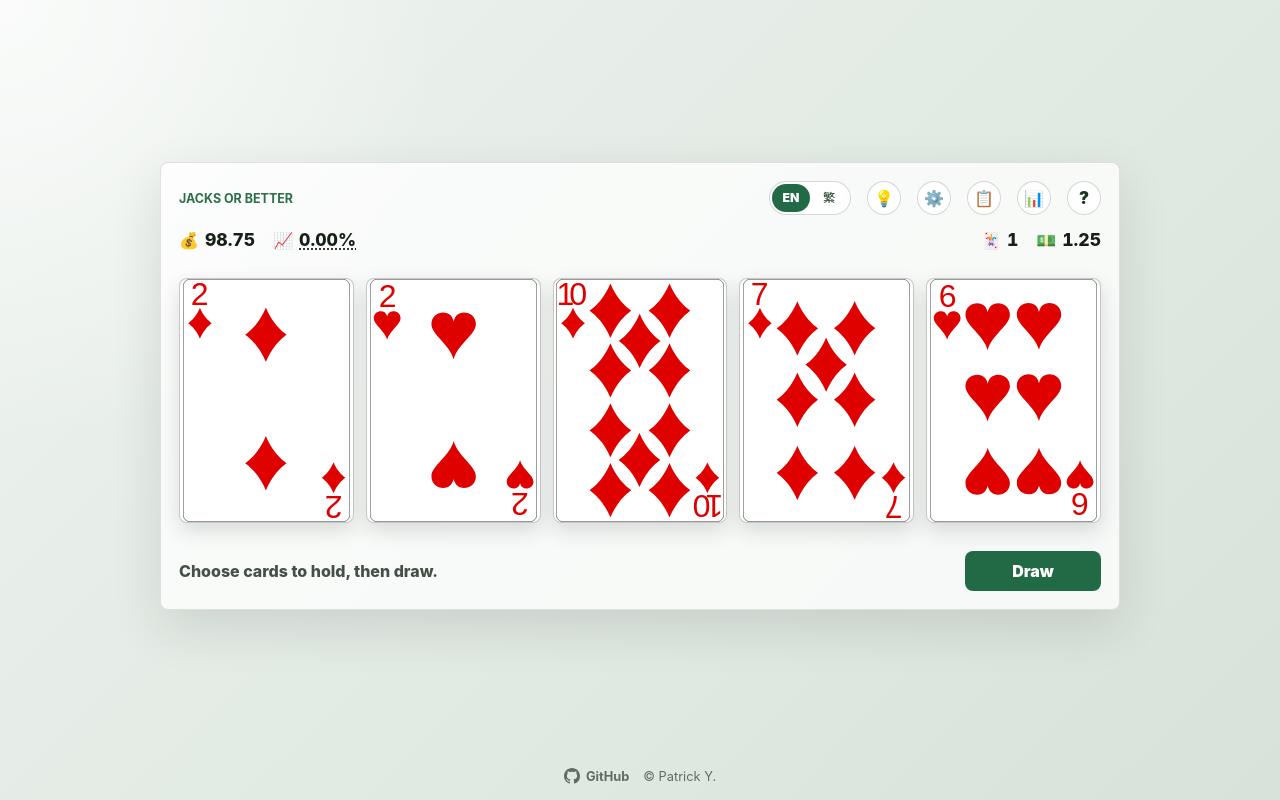
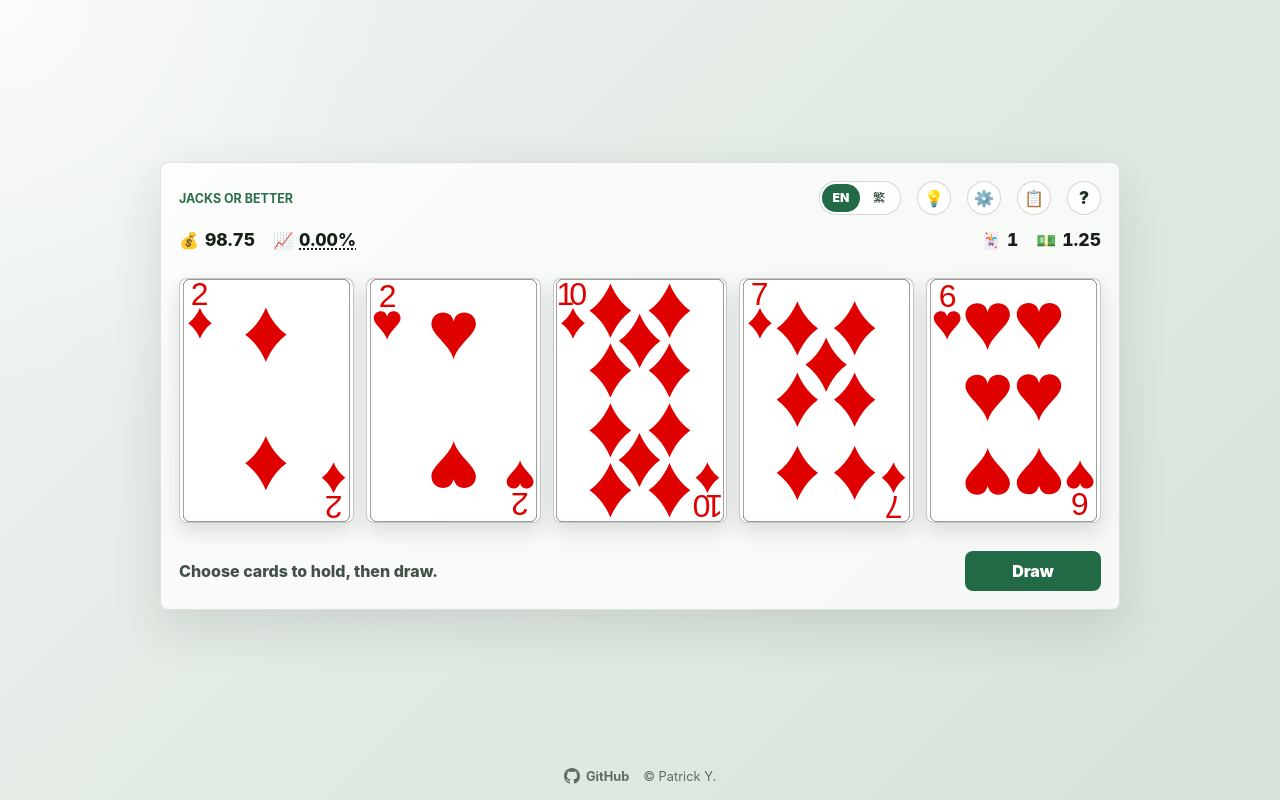
Before and after one commit to patrickyee/mvpweb, a Vue app: page / in a window 1280 px wide. Built offline with nearby package versions, Linux system fonts and the light colour scheme.

Commit message:
hide sim

```diff
--- a/src/style.css
+++ b/src/style.css
@@ -203,8 +203,7 @@ select {
 }
 
 .settings-toggle,
-.paytable-toggle,
-.simulation-toggle {
+.paytable-toggle {
   width: 34px;
   height: 34px;
   display: inline-grid;
@@ -220,14 +219,12 @@ select {
 }
 
 .settings-toggle:hover,
-.paytable-toggle:hover,
-.simulation-toggle:hover {
+.paytable-toggle:hover {
   background: #eef7ef;
 }
 
 .settings-toggle:focus-visible,
-.paytable-toggle:focus-visible,
-.simulation-toggle:focus-visible {
+.paytable-toggle:focus-visible {
   outline: 3px solid #2f7bff;
   outline-offset: 3px;
 }
@@ -921,8 +918,7 @@ select {
   .help-toggle,
   .hint-toggle,
   .settings-toggle,
-  .paytable-toggle,
-  .simulation-toggle {
+  .paytable-toggle {
     width: 30px;
     height: 30px;
     font-size: 0.95rem;
@@ -1067,16 +1063,14 @@ select {
   }
 
   .settings-toggle,
-  .paytable-toggle,
-  .simulation-toggle {
+  .paytable-toggle {
     border-color: rgb(237 244 239 / 0.16);
     color: #edf4ef;
     background: #1a251d;
   }
 
   .settings-toggle:hover,
-  .paytable-toggle:hover,
-  .simulation-toggle:hover {
+  .paytable-toggle:hover {
     background: #233328;
   }
 
--- a/src/views/GameView.vue
+++ b/src/views/GameView.vue
@@ -259,10 +259,6 @@ onBeforeUnmount(() => {
         <span aria-hidden="true">📋</span>
       </button>
 
-      <RouterLink class="simulation-toggle" to="/simulate" :aria-label="messages.simulate">
-        <span aria-hidden="true">📊</span>
-      </RouterLink>
-
       <button
         class="help-toggle"
         type="button"
```
Also changed, not shown: 1 other file (tests, documents, lock files or other folders).
